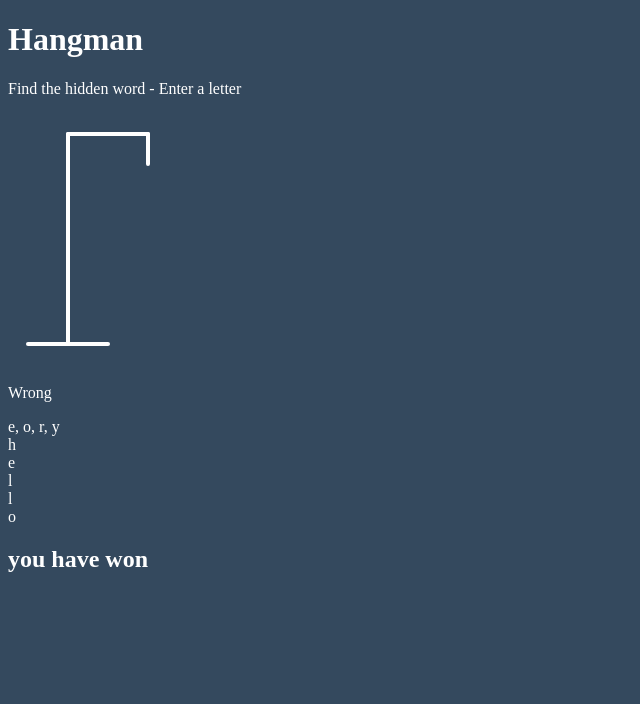
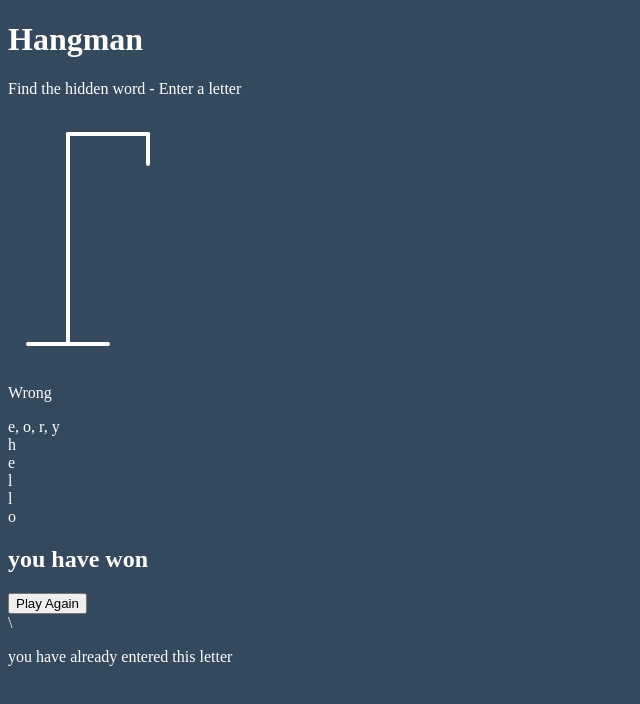
Before and after one commit to mjeanty/Hangman, a plain HTML site: page index.html in a window 1280 px wide. Shown: the whole page, without its empty margins (0-640 px from the left). Drawn offline with Linux system fonts and the light colour scheme.

Commit message:
finalized HTML file

```diff
--- a/index.html
+++ b/index.html
@@ -52,7 +52,12 @@
     <div class="popup-container" id="popupcontainer">
        <div class="popup">
         <h2 id="final-message">you have won</h2>
+        <button id="play-button">Play Again</button>
        </div>
+    </div>\
+    <!--Notification-->
+    <div class="notification-container" id="notification-container">
+        <p> you have already entered this letter</p>
     </div>
 
 </body>
```
